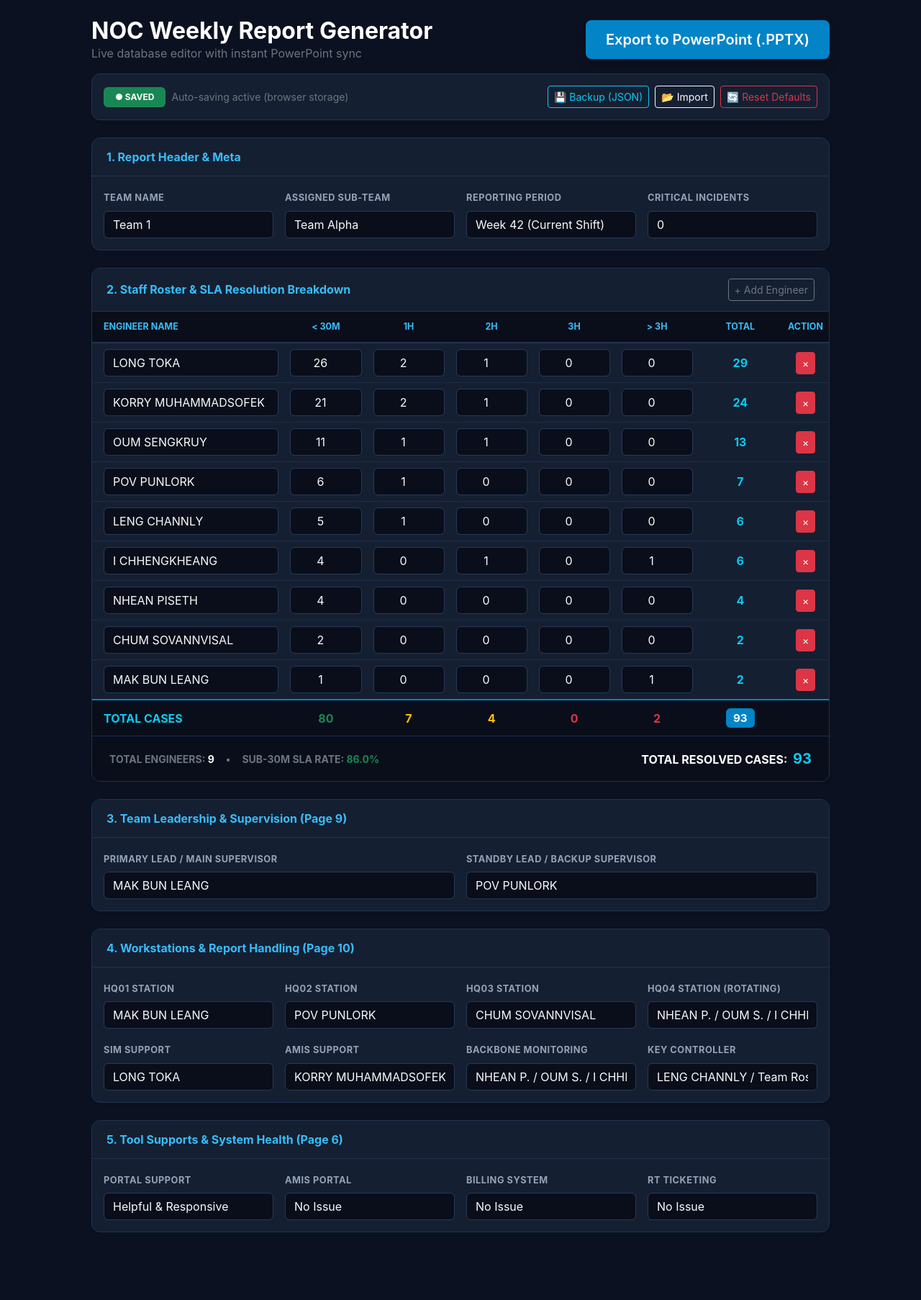
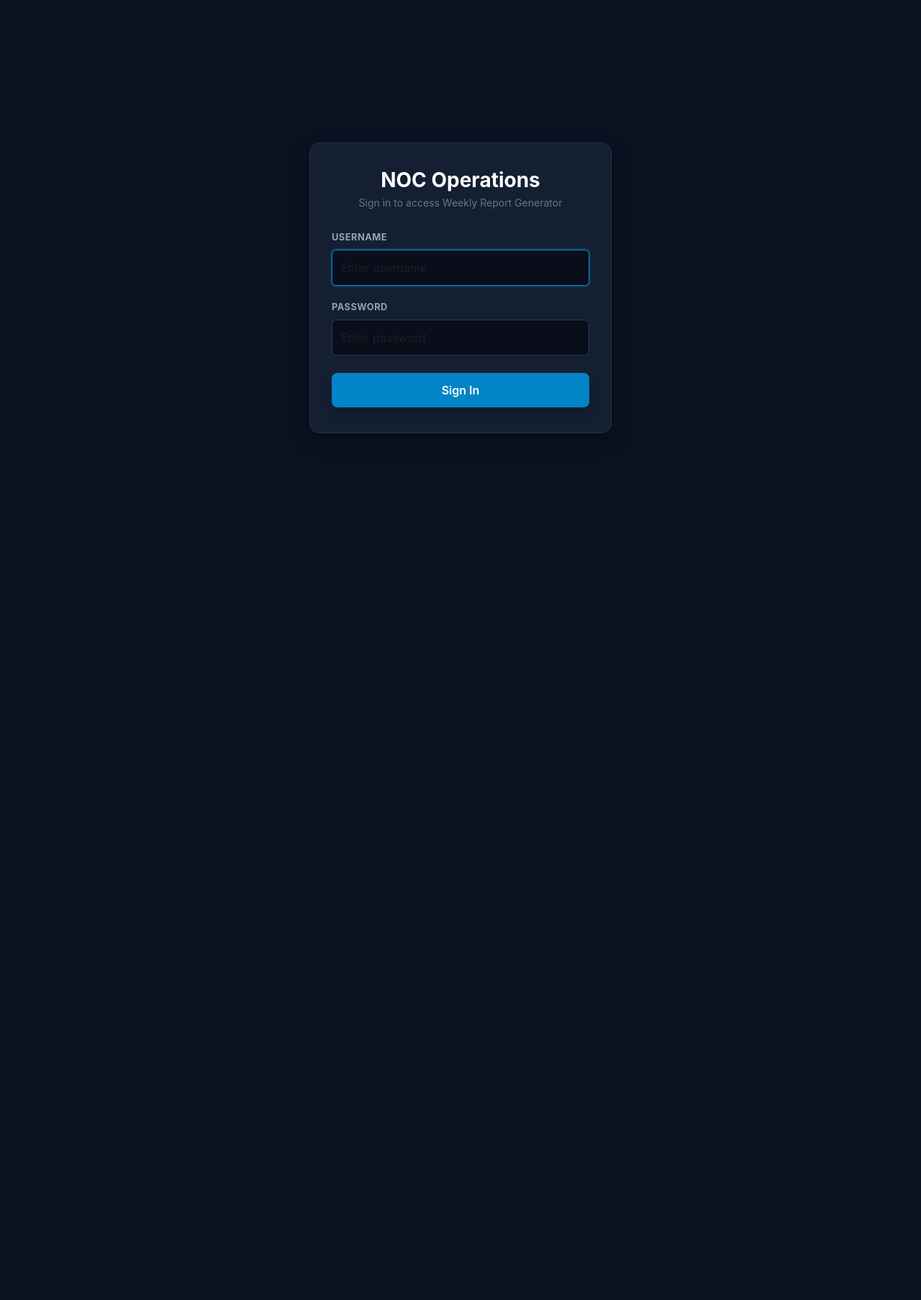
Before and after one commit to nheanpiseth168-hue/noc-weekly-report, a Flask app: page /login in a window 1280 px wide. Shown: the whole page at 72% size. After the commit the page ends 602 px from the top, so only its background shows below. Run offline with Flask 3, Linux system fonts and the light colour scheme.

Commit message:
Add user authentication login protection with session management

```diff
--- a/app.py
+++ b/app.py
@@ -1,6 +1,6 @@
 import io
 import os
-from flask import Flask, render_template, request, send_file
+from flask import Flask, render_template, request, send_file, redirect, url_for, session
 from pptx import Presentation
 from pptx.util import Inches, Pt
 from pptx.dml.color import RGBColor
@@ -14,6 +14,11 @@ else:
     template_dir = os.path.abspath(os.path.join(base_dir, "..", "templates"))
 
 app = Flask(__name__, template_folder=template_dir)
+app.secret_key = os.environ.get("SECRET_KEY", "noc-weekly-secure-secret-2026")
+
+# Configure Login Credentials
+ADMIN_USERNAME = os.environ.get("NOC_USER", "mkn-noc")
+ADMIN_PASSWORD = os.environ.get("NOC_PASS", "Mkn@123456")
 
 BLACK      = RGBColor(0, 0, 0)
 NAVY       = RGBColor(15, 23, 42)
@@ -105,7 +110,6 @@ def generate_presentation(payload):
     hq03 = roles["hq03"].strip() if ("hq03" in roles and roles["hq03"] is not None) else "CHUM SOVANNVISAL"
     hq04 = roles["hq04"].strip() if ("hq04" in roles and roles["hq04"] is not None) else "NHEAN P. / OUM S. / I CHHENGKHEANG"
 
-    # Dynamic mapping: monitoringLead = SIM Support, monitoringBackup = AMIS Support, amisReport = Backbone Monitoring
     sim_support = roles["monitoringLead"].strip() if ("monitoringLead" in roles and roles["monitoringLead"] is not None) else "LONG TOKA"
     amis_support = roles["monitoringBackup"].strip() if ("monitoringBackup" in roles and roles["monitoringBackup"] is not None) else "KORRY MUHAMMADSOFEK"
     backup_amis = roles["amisReport"].strip() if ("amisReport" in roles and roles["amisReport"] is not None) else "NHEAN P. / OUM S. / I CHHENGKHEANG"
@@ -350,14 +354,14 @@ def generate_presentation(payload):
     p = tf_l2.add_paragraph(); p.text = backup_super if backup_super else "-"; p.space_before = Pt(6); set_run_font(p, 22, True, BLACK)
     p = tf_l2.add_paragraph(); p.text = "Standby supervisor to manage queue escalations during supervisor absence or high ticket load."; p.space_before = Pt(14); set_run_font(p, 12, False, BLACK)
 
-    # Slide 10: Dispatch Stations & Reports (Updated Titles: SIM Support, AMIS Support, Backbone Monitoring)
+    # Slide 10: Dispatch Stations & Reports
     s10 = prs.slides.add_slide(blank)
     add_header(s10, "SECTION V • Dispatch Stations & Roster", f"{team_name}: Support Role Stations & Daily Reports", "Workstation assignments and daily status reporting distribution", "Daily Rotation Active")
     st1 = s10.shapes.add_shape(MSO_SHAPE.ROUNDED_RECTANGLE, Inches(0.8), Inches(2.0), Inches(5.6), Inches(4.5))
     st1.fill.solid(); st1.fill.fore_color.rgb = LIGHT_CARD; st1.line.color.rgb = BORDER
     tf_st1 = st1.text_frame; tf_st1.word_wrap = True
     p = tf_st1.paragraphs[0]; p.text = "External Stations (HQ)"; set_run_font(p, 16, True, NAVY)
-    p = tf_st1.add_paragraph(); p.text = "Direct client-facing response(Email/Telegram/WeChat/WhatsApp/Portal)"; set_run_font(p, 11, False, GRAY)
+    p = tf_st1.add_paragraph(); p.text = "Direct client-facing response (Email / Telegram / WeChat / WhatsApp / Portal)"; set_run_font(p, 10.5, False, GRAY)
 
     st1_lines = []
     if hq01: st1_lines.append(f"HQ01: {hq01}")
@@ -376,7 +380,6 @@ def generate_presentation(payload):
     p = tf_st2.paragraphs[0]; p.text = "Internal Support & Reports"; set_run_font(p, 16, True, NAVY)
     p = tf_st2.add_paragraph(); p.text = "Shift monitoring & AMIS handling"; set_run_font(p, 11, False, GRAY)
 
-    # Use the new role labels
     st2_lines = []
     if sim_support:  st2_lines.append(f"SIM Support: {sim_support}")
     if amis_support: st2_lines.append(f"AMIS Support: {amis_support}")
@@ -434,12 +437,41 @@ def generate_presentation(payload):
     filename = f"Weekly_Report_{team_name.replace(' ', '_')}.pptx"
     return send_file(output, as_attachment=True, download_name=filename, mimetype="application/vnd.openxmlformats-officedocument.presentationml.presentation")
 
+@app.route("/login", methods=["GET", "POST"])
+def login():
+    if session.get("logged_in"):
+        return redirect("/")
+
+    error = None
+    if request.method == "POST":
+        user = request.form.get("username", "").strip()
+        pwd = request.form.get("password", "")
+        if user == ADMIN_USERNAME and pwd == ADMIN_PASSWORD:
+            session["logged_in"] = True
+            session["user"] = user
+            return redirect("/")
+        else:
+            error = "Invalid username or password"
+
+    return render_template("login.html", error=error)
+
+@app.route("/logout")
+def logout():
+    session.clear()
+    return redirect("/login")
+
 @app.route("/", defaults={"path": ""}, methods=["GET", "POST"])
 @app.route("/<path:path>", methods=["GET", "POST"])
 def catch_all(path):
+    if not session.get("logged_in"):
+        if request.method == "POST":
+            return {"error": "Unauthorized"}, 401
+        return redirect("/login")
+
     if request.method == "POST" or "export" in path:
         payload = request.get_json(silent=True) or {}
         return generate_presentation(payload)
+
     return render_template("index.html")
 
 if __name__ == "__main__":
--- a/templates/index.html
+++ b/templates/index.html
@@ -93,13 +93,16 @@
 </head>
 <body>
 <div class="container mt-4" style="max-width: 1050px;">
-    <!-- Top Header -->
+    <!-- Top Header with Logout -->
     <div class="d-flex justify-content-between align-items-center mb-3">
         <div>
             <h2 class="fw-bold text-white mb-0">NOC Weekly Report Generator</h2>
             <p class="text-secondary mb-0">Live database editor with instant PowerPoint sync</p>
         </div>
-        <button id="btnExport" class="btn btn-primary btn-lg shadow">Export to PowerPoint (.PPTX)</button>
+        <div class="d-flex gap-2">
+            <button id="btnExport" class="btn btn-primary btn-lg shadow">Export to PowerPoint (.PPTX)</button>
+            <a href="/logout" class="btn btn-outline-danger btn-lg shadow" title="Sign Out">Logout</a>
+        </div>
     </div>
 
     <!-- Database Controls Bar -->
--- /dev/null
+++ b/templates/login.html
@@ -0,0 +1,84 @@
+<!DOCTYPE html>
+<html lang="en">
+<head>
+    <meta charset="UTF-8">
+    <meta name="viewport" content="width=device-width, initial-scale=1.0">
+    <title>NOC Portal - Login</title>
+    <link href="https://cdn.jsdelivr.net/npm/bootstrap@5.3.2/dist/css/bootstrap.min.css" rel="stylesheet">
+    <style>
+        body {
+            background-color: #0b1120;
+            color: #f8fafc;
+            font-family: -apple-system, BlinkMacSystemFont, "Segoe UI", Roboto, sans-serif;
+            min-height: 100vh;
+            display: flex;
+            align-items: center;
+            justify-content: center;
+        }
+        .login-card {
+            background-color: #151f32;
+            border: 1px solid #22324e;
+            border-radius: 14px;
+            width: 100%;
+            max-width: 420px;
+            padding: 35px 30px;
+            box-shadow: 0 10px 25px -5px rgba(0, 0, 0, 0.5);
+        }
+        .form-label {
+            font-size: 0.8rem;
+            font-weight: 700;
+            color: #94a3b8;
+            text-transform: uppercase;
+            letter-spacing: 0.5px;
+        }
+        .form-control {
+            background-color: #090e1a !important;
+            border: 1px solid #293854 !important;
+            color: #f8fafc !important;
+            border-radius: 6px;
+            padding: 12px;
+        }
+        .form-control:focus {
+            background-color: #090e1a !important;
+            border-color: #0284c7 !important;
+            color: #ffffff !important;
+            box-shadow: 0 0 0 2px rgba(2, 132, 199, 0.3) !important;
+        }
+        .btn-primary {
+            background-color: #0284c7;
+            border: none;
+            font-weight: 600;
+            padding: 12px;
+            border-radius: 8px;
+            width: 100%;
+        }
+        .btn-primary:hover { background-color: #0369a1; }
+    </style>
+</head>
+<body>
+<div class="login-card">
+    <div class="text-center mb-4">
+        <h3 class="fw-bold text-white mb-1">NOC Operations</h3>
+        <p class="text-secondary small mb-0">Sign in to access Weekly Report Generator</p>
+    </div>
+
+    {% if error %}
+    <div class="alert alert-danger py-2 text-center small mb-3" role="alert">
+        {{ error }}
+    </div>
+    {% endif %}
+
+    <form method="POST" action="/login">
+        <div class="mb-3">
+            <label class="form-label">Username</label>
+            <input type="text" name="username" class="form-control" placeholder="Enter username" required autofocus>
+        </div>
+        <div class="mb-4">
+            <label class="form-label">Password</label>
+            <input type="password" name="password" class="form-control" placeholder="Enter password" required>
+        </div>
+        <button type="submit" class="btn btn-primary shadow">Sign In</button>
+    </form>
+</div>
+</body>
+</html>
```
Also changed, not shown: api/index.py (+37 -5 lines).
